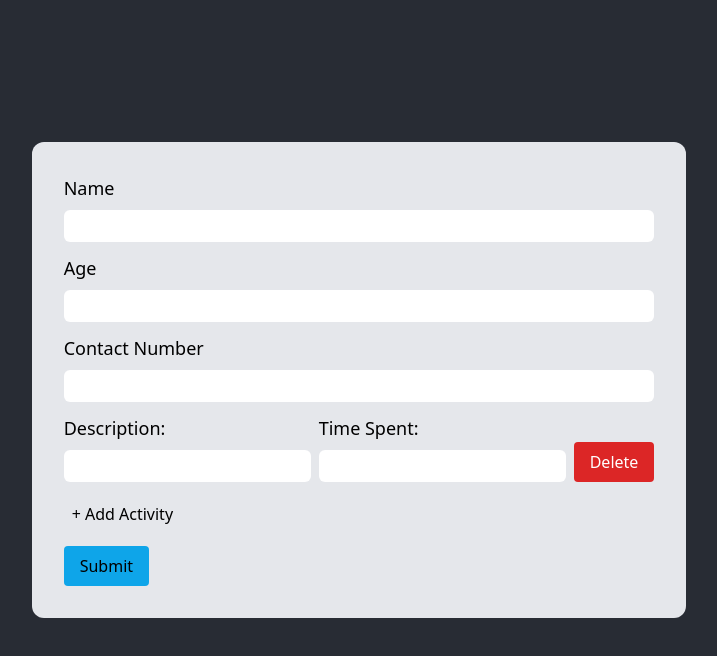
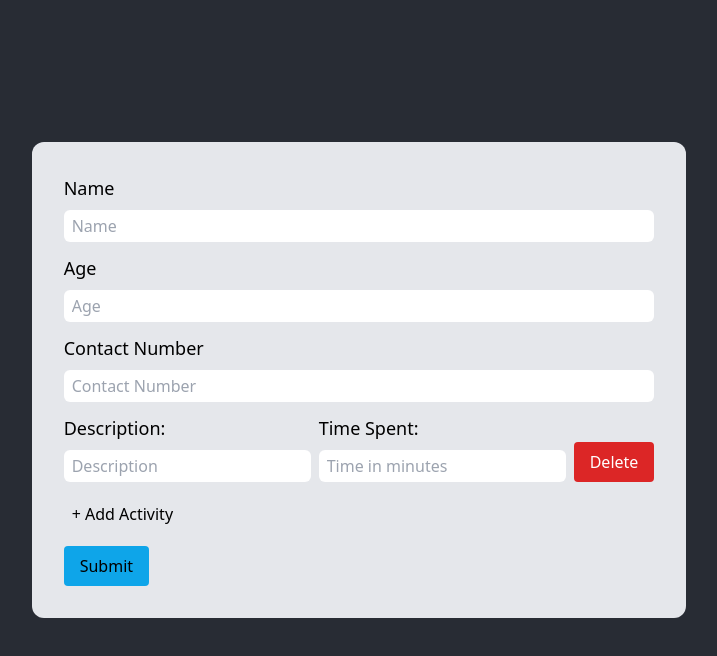
Before and after one commit to suprim-shrestha/react-assignment-1, a React (Vite) app: page / in a window 1280 px wide. Shown: the top 656 px of the page, without its empty margins (281-998 px from the left). Built offline with nearby package versions, Linux system fonts and the light colour scheme.

Commit message:
Add form validation

```diff
--- a/src/components/ActivityForm.tsx
+++ b/src/components/ActivityForm.tsx
@@ -6,7 +6,13 @@ interface ActivityFormProps {
 }
 
 function ActivityForm(props: ActivityFormProps) {
-  const { register, handleSubmit, control } = useForm<ActivityFormData>({
+  const {
+    register,
+    handleSubmit,
+    control,
+    formState: { errors },
+  } = useForm<ActivityFormData>({
+    mode: "onBlur",
     defaultValues: {
       activities: [{ description: "", timeSpent: "" }],
     },
@@ -21,7 +27,7 @@ function ActivityForm(props: ActivityFormProps) {
 
   const { setData } = props;
 
-  const onSubmit: SubmitHandler<ActivityFormData> = (data) => setData(data);
+  const onSubmitForm: SubmitHandler<ActivityFormData> = (data) => setData(data);
 
   function handleAddActivity() {
     append({ description: "", timeSpent: "" });
@@ -33,7 +39,7 @@ function ActivityForm(props: ActivityFormProps) {
 
   return (
     <form
-      onSubmit={handleSubmit(onSubmit)}
+      onSubmit={handleSubmit(onSubmitForm)}
       className="mb-10 flex flex-col gap-3 rounded-xl bg-gray-200 p-8 text-left text-black"
     >
       <div className="flex flex-col gap-2">
@@ -43,9 +49,15 @@ function ActivityForm(props: ActivityFormProps) {
         <input
           type="text"
           id="name"
-          {...register("user.name")}
+          placeholder="Name"
+          {...register("user.name", {
+            required: "Name is required",
+          })}
           className="rounded-md px-2 py-1"
         />
+        {errors.user?.name && (
+          <div className="text-red-500">{errors.user.name.message}</div>
+        )}
       </div>
       <div className="flex flex-col gap-2">
         <label className="text-lg" htmlFor="age">
@@ -55,8 +67,16 @@ function ActivityForm(props: ActivityFormProps) {
           className="rounded-md px-2 py-1"
           type="number"
           id="age"
-          {...register("user.age")}
+          placeholder="Age"
+          {...register("user.age", {
+            required: "Age is required",
+            min: { value: 0, message: "Invalid age" },
+            max: { value: 100, message: "Invalid age" },
+          })}
         />
+        {errors.user?.age && (
+          <div className="text-red-500">{errors.user.age.message}</div>
+        )}
       </div>
       <div className="flex flex-col gap-2">
         <label className="text-lg" htmlFor="contactNumber">
@@ -66,8 +86,20 @@ function ActivityForm(props: ActivityFormProps) {
           className="rounded-md px-2 py-1"
           type="text"
           id="contactNumber"
-          {...register("user.contactNumber")}
+          placeholder="Contact Number"
+          {...register("user.contactNumber", {
+            required: "Contact Number is required",
+            pattern: {
+              value: /^(?:\+\d{1,3})?\d{10}$/,
+              message: "Invalid contact number format",
+            },
+          })}
         />
+        {errors.user?.contactNumber && (
+          <div className="text-red-500">
+            {errors.user.contactNumber.message}
+          </div>
+        )}
       </div>
       {fields.map((activity, index) => {
         return (
@@ -83,22 +115,42 @@ function ActivityForm(props: ActivityFormProps) {
                 className="rounded-md px-2 py-1"
                 type="text"
                 id={`activities.${index}.description`}
-                {...register(`activities.${index}.description`)}
+                placeholder="Description"
+                {...register(`activities.${index}.description`, {
+                  required: "Description is required",
+                })}
               />
+              {errors.activities?.[index]?.description && (
+                <div className="text-red-500">
+                  {errors.activities[index]?.description?.message}
+                </div>
+              )}
             </div>
             <div className="flex flex-col gap-2">
               <label
                 className="text-lg"
-                htmlFor={`activities[${index}].timeSpent`}
+                htmlFor={`activities.${index}.timeSpent`}
               >
                 Time Spent:
               </label>
               <input
                 className="rounded-md px-2 py-1"
-                type="text"
-                id={`activities[${index}].timeSpent`}
-                {...register(`activities.${index}.timeSpent`)}
+                type="number"
+                placeholder="Time in minutes"
+                id={`activities.${index}.timeSpent`}
+                {...register(`activities.${index}.timeSpent`, {
+                  required: "Time Spent is required",
+                  pattern: {
+                    value: /^\d+$/,
+                    message: "Must be a positive integer",
+                  },
+                })}
               />
+              {errors.activities?.[index]?.timeSpent && (
+                <div className="text-red-500">
+                  {errors.activities[index]?.timeSpent?.message}
+                </div>
+              )}
             </div>
             <button
               type="button"
```
